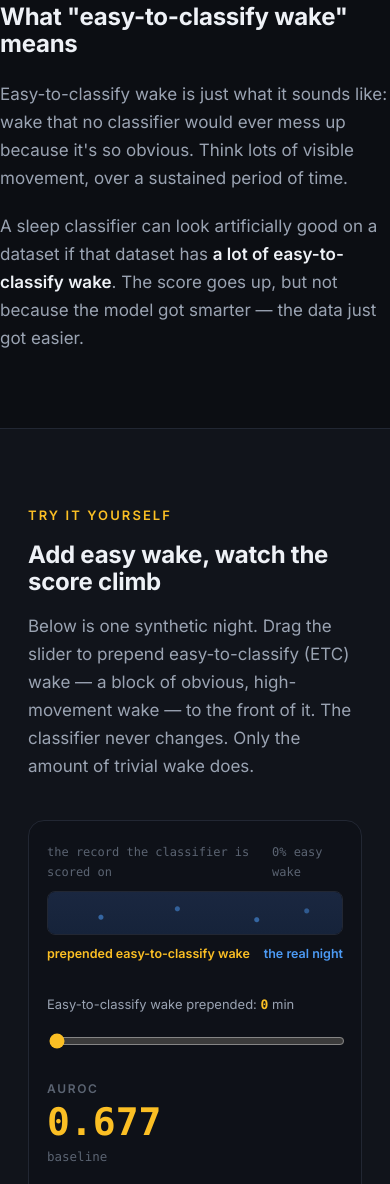
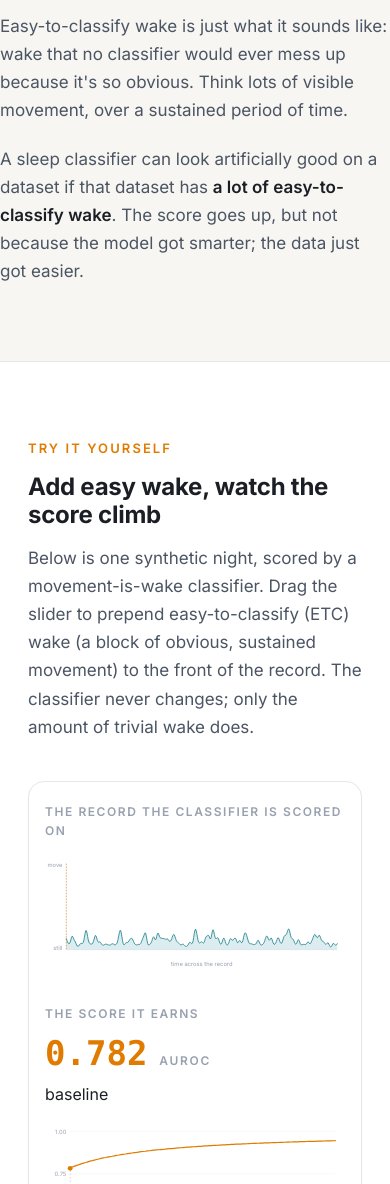
Before and after one commit to Arcascope/explainers, a plain HTML site: page etc/index.html in a window 390 px wide. Shown: the part 816-2000 px from the top of the page. Drawn offline with Linux system fonts and the light colour scheme.

Commit message:
Light theme, side-by-side applet, motion trace, no em dashes
- Switch both pages from dark to a clean off-white theme
- Applet: two-column grid (motion/night on the left, AUROC curve on
  the right) that stacks on mobile; fix min-width:0 so SVGs shrink
- Left pane now shows the actual movement trace (like etc_demo.py's
  activity panel): a quiet night with sparse blips, with the prepended
  easy wake drawn as a sustained high-movement block
- Fade the header ROC curve (opacity .06) so it never hurts readability
- Remove all em dashes; reword with semicolons/parentheticals
- Trim landing subtitle to "Interactive companions to our papers and research."

Co-Authored-By: Claude Fable 5 <noreply@anthropic.com>
Claude-Session: https://claude.ai/code/session_01Kvyo6aLCu24goDN7mvCp6m

```diff
--- a/etc/index.html
+++ b/etc/index.html
@@ -9,16 +9,18 @@
 <link href="https://fonts.googleapis.com/css2?family=Inter:wght@400;500;600;700;800&display=swap" rel="stylesheet" />
 <style>
   :root{
-    --bg:#0c0e13;
-    --bg-soft:#11141b;
-    --ink:#eef1f6;
-    --ink-dim:#9aa3b2;
-    --ink-faint:#5b6472;
-    --line:#222733;
-    --wake:#fbbf24;       /* easy-to-classify wake */
-    --sleep:#4c9bf5;      /* the real night */
-    --accent:#fbbf24;
-    --maxw:820px;
+    --bg:#f7f6f2;
+    --surface:#ffffff;
+    --ink:#1b1e24;
+    --ink-dim:#4b5563;
+    --ink-faint:#98a1af;
+    --line:#e5e7eb;
+    --line-soft:#eef0f3;
+    --wake:#e07b00;          /* easy-to-classify wake accent */
+    --wake-soft:#fdefd8;     /* prepended-region fill */
+    --motion:#0e7c86;        /* activity / movement trace */
+    --accent:#e07b00;
+    --maxw:900px;
     --mono:ui-monospace,SFMono-Regular,"SF Mono",Menlo,Consolas,monospace;
   }
   *{box-sizing:border-box}
@@ -32,11 +34,11 @@
   b{color:var(--ink);font-weight:600}
 
   /* ---------- HERO ---------- */
-  .hero{min-height:88vh;display:flex;flex-direction:column;justify-content:center;position:relative;overflow:hidden;padding:14vh 0 8vh}
-  .hero-roc{position:absolute;inset:0;display:flex;align-items:center;justify-content:center;pointer-events:none;opacity:.32}
-  .hero-roc svg{width:min(90vh,120vw);height:auto}
+  .hero{min-height:80vh;display:flex;flex-direction:column;justify-content:center;position:relative;overflow:hidden;padding:14vh 0 8vh}
+  .hero-roc{position:absolute;inset:0;display:flex;align-items:center;justify-content:center;pointer-events:none;opacity:.06}
+  .hero-roc svg{width:min(80vh,110vw);height:auto}
   .roc-path{fill:none;stroke:var(--accent);stroke-width:2.5;stroke-linecap:round;stroke-dasharray:1400;stroke-dashoffset:1400;animation:draw 2.4s ease-out forwards}
-  .roc-diag{stroke:var(--line);stroke-width:1.5;stroke-dasharray:5 7}
+  .roc-diag{stroke:var(--ink-faint);stroke-width:1.5;stroke-dasharray:5 7}
   @keyframes draw{to{stroke-dashoffset:0}}
   .hero-inner{position:relative;width:100%}
   .eyebrow{font-size:13px;letter-spacing:.22em;text-transform:uppercase;color:var(--ink-faint);margin-bottom:22px;font-weight:600}
@@ -53,64 +55,61 @@
   .band p:last-child{margin-bottom:0}
 
   /* ---------- INTERACTIVE ---------- */
-  .tryit{background:var(--bg-soft);border-top:1px solid var(--line);border-bottom:1px solid var(--line);padding:9vh 0}
+  .tryit{background:var(--surface);border-top:1px solid var(--line);border-bottom:1px solid var(--line);padding:9vh 0}
   .tryit .kick{font-size:13px;letter-spacing:.16em;text-transform:uppercase;color:var(--accent);font-weight:600;margin-bottom:14px}
   .tryit h2{font-weight:700;font-size:clamp(24px,3.4vw,36px);line-height:1.15;margin:0 0 16px;letter-spacing:-.01em}
-  .tryit .intro{font-size:clamp(17px,2vw,20px);color:var(--ink-dim);max-width:34em;margin:0 0 40px}
+  .tryit .intro{font-size:clamp(17px,2vw,20px);color:var(--ink-dim);max-width:36em;margin:0 0 40px}
 
-  .panel{border:1px solid var(--line);border-radius:16px;background:#0e1118;padding:28px 30px}
+  .panel{border:1px solid var(--line);border-radius:16px;background:var(--surface);padding:26px 26px;box-shadow:0 1px 2px rgba(16,24,40,.04)}
+  .grid{display:grid;grid-template-columns:1fr 1fr;gap:34px;align-items:start}
 
-  /* night strip */
-  .striplab{display:flex;justify-content:space-between;font-size:12px;color:var(--ink-faint);font-family:var(--mono);margin-bottom:8px}
-  .strip{display:flex;height:44px;border-radius:8px;overflow:hidden;border:1px solid var(--line);background:#0a0c11}
-  .strip .segwake{background:repeating-linear-gradient(135deg,var(--wake),var(--wake) 6px,#e0a91f 6px,#e0a91f 12px);transition:width .18s ease;min-width:0}
-  .strip .segnight{background:linear-gradient(180deg,#1a2740,#16233a);flex:1;position:relative}
-  .strip .segnight::after{content:"";position:absolute;inset:0;background:
-    radial-gradient(circle at 18% 60%,rgba(76,155,245,.55) 0 2px,transparent 3px),
-    radial-gradient(circle at 44% 40%,rgba(76,155,245,.5) 0 2px,transparent 3px),
-    radial-gradient(circle at 71% 66%,rgba(76,155,245,.55) 0 2px,transparent 3px),
-    radial-gradient(circle at 88% 45%,rgba(76,155,245,.45) 0 2px,transparent 3px)}
-  .striptags{display:flex;justify-content:space-between;font-size:12.5px;margin-top:9px}
-  .striptags .tw{color:var(--wake);font-weight:600}
-  .striptags .tn{color:var(--sleep);font-weight:600}
+  .pane{min-width:0}
+  .pane .ptitle{font-size:12px;letter-spacing:.13em;text-transform:uppercase;color:var(--ink-faint);font-weight:600;margin-bottom:12px}
+  svg.fig{width:100%;height:auto;display:block;font-family:"Inter",sans-serif}
+  .fig .axlab{font-size:12px;fill:var(--ink-faint)}
+  .fig .axis{stroke:var(--line);stroke-width:1}
+  .fig .grid-l{stroke:var(--line-soft);stroke-width:1}
 
-  .controls{display:flex;gap:34px;align-items:center;flex-wrap:wrap;margin-top:30px}
-  .sliderbox{flex:1 1 300px;min-width:260px}
-  .sliderbox label{display:block;font-size:13px;color:var(--ink-dim);margin-bottom:12px}
-  .sliderbox label b{color:var(--wake);font-family:var(--mono)}
-  input[type=range]{width:100%;accent-color:var(--wake);height:22px}
-  .readout{flex:0 0 auto;text-align:right;min-width:150px}
-  .readout .rlab{font-size:12px;letter-spacing:.14em;text-transform:uppercase;color:var(--ink-faint);font-weight:600;margin-bottom:4px}
-  .readout .rnum{font-family:var(--mono);font-size:clamp(38px,7vw,54px);font-weight:600;line-height:1;color:var(--accent);font-variant-numeric:tabular-nums}
-  .readout .rsub{font-size:12.5px;color:var(--ink-faint);margin-top:6px;font-family:var(--mono)}
+  /* motion pane */
+  .motion-area{fill:rgba(14,124,134,.14)}
+  .motion-line{fill:none;stroke:var(--motion);stroke-width:1.6;stroke-linejoin:round;stroke-linecap:round}
+  .wake-rect{fill:var(--wake-soft)}
+  .wake-edge{stroke:var(--wake);stroke-width:1.2;stroke-dasharray:3 3}
+  .wake-tag{font-size:11.5px;font-weight:600;fill:var(--wake);paint-order:stroke;stroke:var(--surface);stroke-width:3px;stroke-linejoin:round}
 
-  .chartwrap{margin-top:34px}
-  .chartwrap .ctitle{font-size:12px;letter-spacing:.14em;text-transform:uppercase;color:var(--ink-faint);font-weight:600;margin-bottom:14px}
-  .auroc-chart{width:100%;height:auto;font-family:"Inter",sans-serif}
-  .auroc-chart .grid{stroke:var(--line);stroke-width:1}
-  .auroc-chart .curve{fill:none;stroke:var(--accent);stroke-width:2.5;stroke-linecap:round}
-  .auroc-chart .axlab{font-size:12px;fill:var(--ink-faint)}
-  .auroc-chart .dot{fill:var(--accent)}
-  .auroc-chart .dotline{stroke:var(--ink-faint);stroke-width:1;stroke-dasharray:3 4}
+  /* auroc pane */
+  .auroc-curve{fill:none;stroke:var(--accent);stroke-width:2.5;stroke-linecap:round}
+  .auroc-dot{fill:var(--accent)}
+  .auroc-dotline{stroke:var(--ink-faint);stroke-width:1;stroke-dasharray:3 4}
+
+  .readout{display:flex;align-items:baseline;gap:12px;margin-bottom:10px}
+  .readout .rnum{font-family:var(--mono);font-size:clamp(34px,6vw,46px);font-weight:600;line-height:1;color:var(--accent);font-variant-numeric:tabular-nums}
+  .readout .rlab{font-size:12px;letter-spacing:.14em;text-transform:uppercase;color:var(--ink-faint);font-weight:600}
+  .readout .rsub{font-size:12.5px;color:var(--ink-faint);font-family:var(--mono)}
+
+  .controls{margin-top:26px;padding-top:22px;border-top:1px solid var(--line)}
+  .controls label{display:block;font-size:14px;color:var(--ink-dim);margin-bottom:12px}
+  .controls label b{color:var(--wake);font-family:var(--mono)}
+  input[type=range]{width:100%;accent-color:var(--wake);height:24px}
+  .cap{font-size:12.5px;color:var(--ink-faint);font-family:var(--mono);margin-top:8px}
 
   /* ---------- SOLUTION ---------- */
   .solution{padding:10vh 0 12vh}
   .solution h2{font-weight:700;font-size:clamp(24px,3.4vw,36px);line-height:1.15;margin:0 0 34px;letter-spacing:-.01em}
   .sol{display:flex;gap:20px;margin-bottom:26px;align-items:flex-start}
-  .sol .n{flex:0 0 auto;width:34px;height:34px;border-radius:9px;border:1px solid var(--line);display:flex;align-items:center;justify-content:center;font-family:var(--mono);color:var(--accent);font-size:15px;font-weight:600;margin-top:3px}
+  .sol .n{flex:0 0 auto;width:34px;height:34px;border-radius:9px;border:1px solid var(--line);background:var(--surface);display:flex;align-items:center;justify-content:center;font-family:var(--mono);color:var(--accent);font-size:15px;font-weight:600;margin-top:3px}
   .sol .txt{flex:1}
   .sol .txt h3{font-weight:600;font-size:clamp(18px,2.3vw,22px);margin:0 0 8px;color:var(--ink)}
   .sol .txt p{margin:0;color:var(--ink-dim);font-size:clamp(16px,1.9vw,18px)}
 
   .endnote{padding:7vh 0 12vh;border-top:1px solid var(--line)}
-  .endnote p{color:var(--ink-faint);font-size:14px;max-width:42em;margin:0}
+  .endnote p{color:var(--ink-faint);font-size:14px;max-width:44em;margin:0}
   .endnote a{color:var(--ink-dim)}
 
-  @media(max-width:640px){
+  @media(max-width:720px){
     body{font-size:16px}
-    .panel{padding:22px 18px}
-    .controls{gap:20px}
-    .readout{text-align:left}
+    .grid{grid-template-columns:1fr;gap:30px}
+    .panel{padding:20px 16px}
   }
 </style>
 </head>
@@ -135,7 +134,7 @@
   <section class="band wrap">
     <h2>What "easy-to-classify wake" means</h2>
     <p>Easy-to-classify wake is just what it sounds like: wake that no classifier would ever mess up because it's so obvious. Think lots of visible movement, over a sustained period of time.</p>
-    <p>A sleep classifier can look artificially good on a dataset if that dataset has <b>a lot of easy-to-classify wake</b>. The score goes up, but not because the model got smarter &mdash; the data just got easier.</p>
+    <p>A sleep classifier can look artificially good on a dataset if that dataset has <b>a lot of easy-to-classify wake</b>. The score goes up, but not because the model got smarter; the data just got easier.</p>
   </section>
 
   <!-- ============ TRY IT ============ -->
@@ -143,34 +142,35 @@
     <div class="wrap">
       <div class="kick">Try it yourself</div>
       <h2>Add easy wake, watch the score climb</h2>
-      <p class="intro">Below is one synthetic night. Drag the slider to prepend easy-to-classify (ETC) wake &mdash; a block of obvious, high-movement wake &mdash; to the front of it. The classifier never changes. Only the amount of trivial wake does.</p>
+      <p class="intro">Below is one synthetic night, scored by a movement-is-wake classifier. Drag the slider to prepend easy-to-classify (ETC) wake (a block of obvious, sustained movement) to the front of the record. The classifier never changes; only the amount of trivial wake does.</p>
 
       <div class="panel">
-        <div class="striplab"><span>the record the classifier is scored on</span><span id="strippct">0% easy wake</span></div>
-        <div class="strip">
-          <div class="segwake" id="segwake" style="width:0%"></div>
-          <div class="segnight"></div>
-        </div>
-        <div class="striptags">
-          <span class="tw">prepended easy-to-classify wake</span>
-          <span class="tn">the real night</span>
+        <div class="grid">
+
+          <!-- LEFT: the night / motion -->
+          <div class="pane">
+            <div class="ptitle">The record the classifier is scored on</div>
+            <svg class="fig" viewBox="0 0 620 250" id="motion" aria-label="Movement trace: a quiet night with a block of obvious wake prepended to the front"></svg>
+          </div>
+
+          <!-- RIGHT: the AUROC curve -->
+          <div class="pane">
+            <div class="ptitle">The score it earns</div>
+            <div class="readout">
+              <span class="rnum" id="auroc">0.000</span>
+              <span class="rlab">AUROC</span>
+            </div>
+            <div class="rsub" id="delta" style="margin-bottom:14px">baseline</div>
+            <svg class="fig" viewBox="0 0 620 250" id="chart" aria-label="Line chart of AUROC rising as easy-to-classify wake is prepended"></svg>
+          </div>
+
         </div>
 
+        <!-- shared control -->
         <div class="controls">
-          <div class="sliderbox">
-            <label>Easy-to-classify wake prepended: <b id="wlab">0</b> min</label>
-            <input type="range" id="slider" min="0" max="120" step="1" value="0" />
-          </div>
-          <div class="readout">
-            <div class="rlab">AUROC</div>
-            <div class="rnum" id="auroc">0.000</div>
-            <div class="rsub" id="delta">baseline</div>
-          </div>
-        </div>
-
-        <div class="chartwrap">
-          <div class="ctitle">AUROC vs. easy wake prepended</div>
-          <svg class="auroc-chart" viewBox="0 0 640 260" id="chart" aria-label="Line chart of AUROC rising as easy-to-classify wake is prepended"></svg>
+          <label>Easy-to-classify wake prepended: <b id="wlab">0</b> min</label>
+          <input type="range" id="slider" min="0" max="120" step="1" value="0" />
+          <div class="cap" id="cap">0% of the record is trivially-classifiable wake</div>
         </div>
       </div>
     </div>
@@ -184,7 +184,7 @@
       <div class="n">1</div>
       <div class="txt">
         <h3>Use benchmark datasets, not new collections.</h3>
-        <p>A shared benchmark lets you separate how much of a score is your classifier being good from how much is just a property of your test set. A fresh, private collection can't tell those two apart &mdash; a high number might be a strong model, or it might be a dataset stuffed with easy wake.</p>
+        <p>A shared benchmark lets you separate two things: how much of a score is your classifier being good, and how much is just a property of your test set. A fresh, private collection cannot tell them apart; a high number might be a strong model, or it might be a dataset stuffed with easy wake.</p>
       </div>
     </div>
 
@@ -192,7 +192,7 @@
       <div class="n">2</div>
       <div class="txt">
         <h3>Run a simple classifier first.</h3>
-        <p>Before crediting the architecture, see what a trivial baseline scores on the same data. Your complex algorithm might not be doing that much better &mdash; and if it isn't, the headline number was mostly the dataset all along.</p>
+        <p>Before crediting the architecture, see what a trivial baseline scores on the same data. Your complex algorithm might not be doing that much better; and if it isn't, the headline number was mostly the dataset all along.</p>
       </div>
     </div>
   </section>
@@ -202,103 +202,132 @@
   </section>
 
 <script>
+  const NS='http://www.w3.org/2000/svg';
+  function el(tag,attrs){const e=document.createElementNS(NS,tag);for(const k in attrs)e.setAttribute(k,attrs[k]);return e;}
+
   // ---- seeded RNG (deterministic so the demo is stable across reloads) ----
   function mulberry32(a){return function(){a|=0;a=a+0x6D2B79F5|0;let t=Math.imul(a^a>>>15,1|a);t=t+Math.imul(t^t>>>7,61|t)^t;return((t^t>>>14)>>>0)/4294967296;};}
   const rng = mulberry32(7);
 
-  // ---- build one synthetic night: score = movement, label = true wake ----
-  const NIGHT = 420;
-  const nightScore = [], nightLabel = [];
+  // ---- 1D gaussian smoothing (matches the smoothing in etc_demo.py) ----
+  function gauss(x, s){
+    const r=Math.ceil(s*3), k=[]; let sum=0;
+    for(let i=-r;i<=r;i++){ const v=Math.exp(-(i*i)/(2*s*s)); k.push(v); sum+=v; }
+    return x.map((_,i)=>{ let a=0; for(let j=-r;j<=r;j++){ const idx=Math.min(x.length-1,Math.max(0,i+j)); a+=x[idx]*k[j+r]; } return a/sum; });
+  }
+  const SIGMA=2;
+
+  // ---- build one synthetic night: activity = movement, label = true wake ----
+  // sleep is mostly quiet with occasional movement blips; true wake is elevated
+  // but overlaps the blips, so a movement-only classifier is good, not perfect.
+  const NIGHT=420;
+  const night=[], nightLabel=[];
   for(let i=0;i<NIGHT;i++){
-    const wake = rng() < 0.14 ? 1 : 0;              // ~14% true wake within the night
-    const s = wake ? 1.2 + rng()*5 : rng()*5;       // heavily overlapping -> imperfect classifier
-    nightScore.push(s); nightLabel.push(wake);
+    const wake = rng()<0.13 ? 1 : 0;
+    let a;
+    if(wake){ a = 2 + rng()*3.5; }
+    else { a = rng()*1.4; if(rng()<0.09) a += 2.5 + rng()*4; }   // sleep movement blip
+    night.push(a); nightLabel.push(wake);
   }
-  // block of easy-to-classify wake: clearly higher than anything in the night
-  const MAXW = 120;
-  const wakeBlock = [];
-  for(let i=0;i<MAXW;i++) wakeBlock.push(10 + rng()*4);
+  // block of easy-to-classify wake: sustained, clearly above anything in the night
+  const MAXW=120;
+  const wakeBlock=[];
+  for(let i=0;i<MAXW;i++) wakeBlock.push(9 + rng()*4);
 
   // ---- AUROC via average-rank (Mann-Whitney) ----
   function auroc(scores, labels){
-    const n = scores.length;
-    const order = [...Array(n).keys()].sort((a,b)=>scores[a]-scores[b]);
-    const rank = new Array(n);
-    let i=0;
-    while(i<n){
-      let j=i;
-      while(j+1<n && scores[order[j+1]]===scores[order[i]]) j++;
-      const avg=(i+j)/2+1;
-      for(let k=i;k<=j;k++) rank[order[k]]=avg;
-      i=j+1;
-    }
+    const n=scores.length;
+    const order=[...Array(n).keys()].sort((a,b)=>scores[a]-scores[b]);
+    const rank=new Array(n); let i=0;
+    while(i<n){ let j=i; while(j+1<n && scores[order[j+1]]===scores[order[i]]) j++;
+      const avg=(i+j)/2+1; for(let k=i;k<=j;k++) rank[order[k]]=avg; i=j+1; }
     let sumPos=0,nPos=0;
     for(let k=0;k<n;k++){ if(labels[k]===1){ sumPos+=rank[k]; nPos++; } }
     const nNeg=n-nPos;
     if(nPos===0||nNeg===0) return 1;
     return (sumPos - nPos*(nPos+1)/2)/(nPos*nNeg);
   }
-
-  function aurocAt(w){
-    const scores = wakeBlock.slice(0,w).concat(nightScore);
+  // smoothed activity for a given amount of prepended wake, plus its labels
+  function recordAt(w){
+    const activity = gauss(wakeBlock.slice(0,w).concat(night), SIGMA);
     const labels = new Array(w).fill(1).concat(nightLabel);
-    return auroc(scores, labels);
+    return {activity, labels};
   }
 
-  // precompute the full curve once
-  const curve = [];
-  for(let w=0;w<=MAXW;w++) curve.push(aurocAt(w));
+  // precompute the AUROC curve once
+  const curve=[];
+  for(let w=0;w<=MAXW;w++){ const {activity,labels}=recordAt(w); curve.push(auroc(activity,labels)); }
+  const base=curve[0];
 
-  // ---- chart geometry ----
-  const CH = {x0:56, x1:616, y0:24, y1:210, ymin:0.5, ymax:1.0};
-  const xOf = w => CH.x0 + (w/MAXW)*(CH.x1-CH.x0);
-  const yOf = a => CH.y1 - ((a-CH.ymin)/(CH.ymax-CH.ymin))*(CH.y1-CH.y0);
+  // ================= MOTION FIGURE (left) =================
+  const motion=document.getElementById('motion');
+  const MX0=44, MX1=604, MY0=22, MY1=200, YMAX=13;
+  // static scaffolding
+  motion.appendChild(el('line',{class:'axis',x1:MX0,y1:MY1,x2:MX1,y2:MY1}));
+  motion.appendChild(el('line',{class:'axis',x1:MX0,y1:MY0,x2:MX0,y2:MY1}));
+  (function(){ const t=el('text',{class:'axlab',x:MX0-8,y:MY0+6,'text-anchor':'end'}); t.textContent='move'; motion.appendChild(t);
+    const t2=el('text',{class:'axlab',x:MX0-8,y:MY1,'text-anchor':'end'}); t2.textContent='still'; motion.appendChild(t2);
+    const t3=el('text',{class:'axlab',x:(MX0+MX1)/2,y:MY1+34,'text-anchor':'middle'}); t3.textContent='time across the record'; motion.appendChild(t3); })();
+  // dynamic layers (created once, updated on input)
+  const wakeRect=el('rect',{class:'wake-rect',x:MX0,y:MY0,width:0,height:MY1-MY0});
+  const wakeEdge=el('line',{class:'wake-edge',x1:MX0,y1:MY0,x2:MX0,y2:MY1});
+  const wakeTag=el('text',{class:'wake-tag',x:MX0+6,y:MY0+14}); wakeTag.textContent='';
+  const motionArea=el('path',{class:'motion-area',d:''});
+  const motionLine=el('path',{class:'motion-line',d:''});
+  motion.appendChild(wakeRect); motion.appendChild(motionArea); motion.appendChild(motionLine);
+  motion.appendChild(wakeEdge); motion.appendChild(wakeTag);
 
-  const chart = document.getElementById('chart');
-  const NS='http://www.w3.org/2000/svg';
-  function el(tag,attrs){const e=document.createElementNS(NS,tag);for(const k in attrs)e.setAttribute(k,attrs[k]);return e;}
+  function drawMotion(w){
+    const {activity}=recordAt(w);
+    const n=activity.length;
+    const X=i=> MX0 + (i/(n-1))*(MX1-MX0);
+    const Y=v=> MY1 - Math.min(v,YMAX)/YMAX*(MY1-MY0);
+    let line='', area='M'+X(0)+','+MY1+' ';
+    for(let i=0;i<n;i++){ const px=X(i).toFixed(1), py=Y(activity[i]).toFixed(1);
+      line += (i===0?'M':'L')+px+','+py+' '; area += 'L'+px+','+py+' '; }
+    area += 'L'+X(n-1)+','+MY1+' Z';
+    motionLine.setAttribute('d',line);
+    motionArea.setAttribute('d',area);
+    const edge = w>0 ? X(w) : MX0;
+    wakeRect.setAttribute('width', (edge-MX0).toFixed(1));
+    wakeEdge.setAttribute('x1',edge); wakeEdge.setAttribute('x2',edge);
+    wakeTag.textContent = w>0 ? 'easy-to-classify wake' : '';
+  }
 
-  // gridlines + y labels at 0.5, 0.75, 1.0
+  // ================= AUROC FIGURE (right) =================
+  const chart=document.getElementById('chart');
+  const CH={x0:52,x1:600,y0:22,y1:196,ymin:0.5,ymax:1.0};
+  const xOf=w=> CH.x0 + (w/MAXW)*(CH.x1-CH.x0);
+  const yOf=a=> CH.y1 - ((a-CH.ymin)/(CH.ymax-CH.ymin))*(CH.y1-CH.y0);
   [0.5,0.75,1.0].forEach(a=>{
-    chart.appendChild(el('line',{class:'grid',x1:CH.x0,y1:yOf(a),x2:CH.x1,y2:yOf(a)}));
-    const t=el('text',{class:'axlab',x:CH.x0-10,y:yOf(a)+4,'text-anchor':'end'});t.textContent=a.toFixed(2);chart.appendChild(t);
+    chart.appendChild(el('line',{class:'grid-l',x1:CH.x0,y1:yOf(a),x2:CH.x1,y2:yOf(a)}));
+    const t=el('text',{class:'axlab',x:CH.x0-8,y:yOf(a)+4,'text-anchor':'end'}); t.textContent=a.toFixed(2); chart.appendChild(t);
   });
-  // x labels
-  [0,30,60,90,120].forEach(w=>{
-    const t=el('text',{class:'axlab',x:xOf(w),y:CH.y1+22,'text-anchor':'middle'});t.textContent=w;chart.appendChild(t);
-  });
-  const xt=el('text',{class:'axlab',x:(CH.x0+CH.x1)/2,y:CH.y1+44,'text-anchor':'middle'});
-  xt.textContent='easy-to-classify wake prepended (min)';chart.appendChild(xt);
-
-  // curve path
-  let d='';
-  curve.forEach((a,w)=>{ d += (w===0?'M':'L') + xOf(w).toFixed(1) + ',' + yOf(a).toFixed(1) + ' '; });
-  chart.appendChild(el('path',{class:'curve',d}));
-
-  // moving marker
-  const dotLine = el('line',{class:'dotline',x1:xOf(0),y1:CH.y1,x2:xOf(0),y2:yOf(curve[0])});
-  const dot = el('circle',{class:'dot',cx:xOf(0),cy:yOf(curve[0]),r:5});
+  [0,30,60,90,120].forEach(w=>{ const t=el('text',{class:'axlab',x:xOf(w),y:CH.y1+22,'text-anchor':'middle'}); t.textContent=w; chart.appendChild(t); });
+  (function(){ const t=el('text',{class:'axlab',x:(CH.x0+CH.x1)/2,y:CH.y1+40,'text-anchor':'middle'}); t.textContent='easy-to-classify wake prepended (min)'; chart.appendChild(t); })();
+  let d=''; curve.forEach((a,w)=>{ d += (w===0?'M':'L') + xOf(w).toFixed(1) + ',' + yOf(a).toFixed(1) + ' '; });
+  chart.appendChild(el('path',{class:'auroc-curve',d}));
+  const dotLine=el('line',{class:'auroc-dotline',x1:xOf(0),y1:CH.y1,x2:xOf(0),y2:yOf(base)});
+  const dot=el('circle',{class:'auroc-dot',cx:xOf(0),cy:yOf(base),r:5});
   chart.appendChild(dotLine); chart.appendChild(dot);
 
-  // ---- wire up controls ----
+  // ================= WIRE UP =================
   const slider=document.getElementById('slider');
   const aurocEl=document.getElementById('auroc');
   const deltaEl=document.getElementById('delta');
   const wlab=document.getElementById('wlab');
-  const segwake=document.getElementById('segwake');
-  const strippct=document.getElementById('strippct');
-  const base=curve[0];
+  const cap=document.getElementById('cap');
 
   function update(w){
     const a=curve[w];
     aurocEl.textContent=a.toFixed(3);
     wlab.textContent=w;
+    deltaEl.textContent = w===0 ? 'baseline' : '+'+(a-base).toFixed(3)+' vs. baseline (0 min)';
     const frac=w/(w+NIGHT);
-    segwake.style.width=(frac*100).toFixed(1)+'%';
-    strippct.textContent=Math.round(frac*100)+'% easy wake';
-    deltaEl.textContent = w===0 ? 'baseline' : '+'+(a-base).toFixed(3)+' vs. baseline';
+    cap.textContent = Math.round(frac*100)+'% of the record is trivially-classifiable wake';
     dot.setAttribute('cx',xOf(w)); dot.setAttribute('cy',yOf(a));
     dotLine.setAttribute('x1',xOf(w)); dotLine.setAttribute('x2',xOf(w)); dotLine.setAttribute('y2',yOf(a));
+    drawMotion(w);
   }
   slider.addEventListener('input',e=>update(+e.target.value));
   update(0);
```
Also changed, not shown: index.html (+9 -9 lines).
